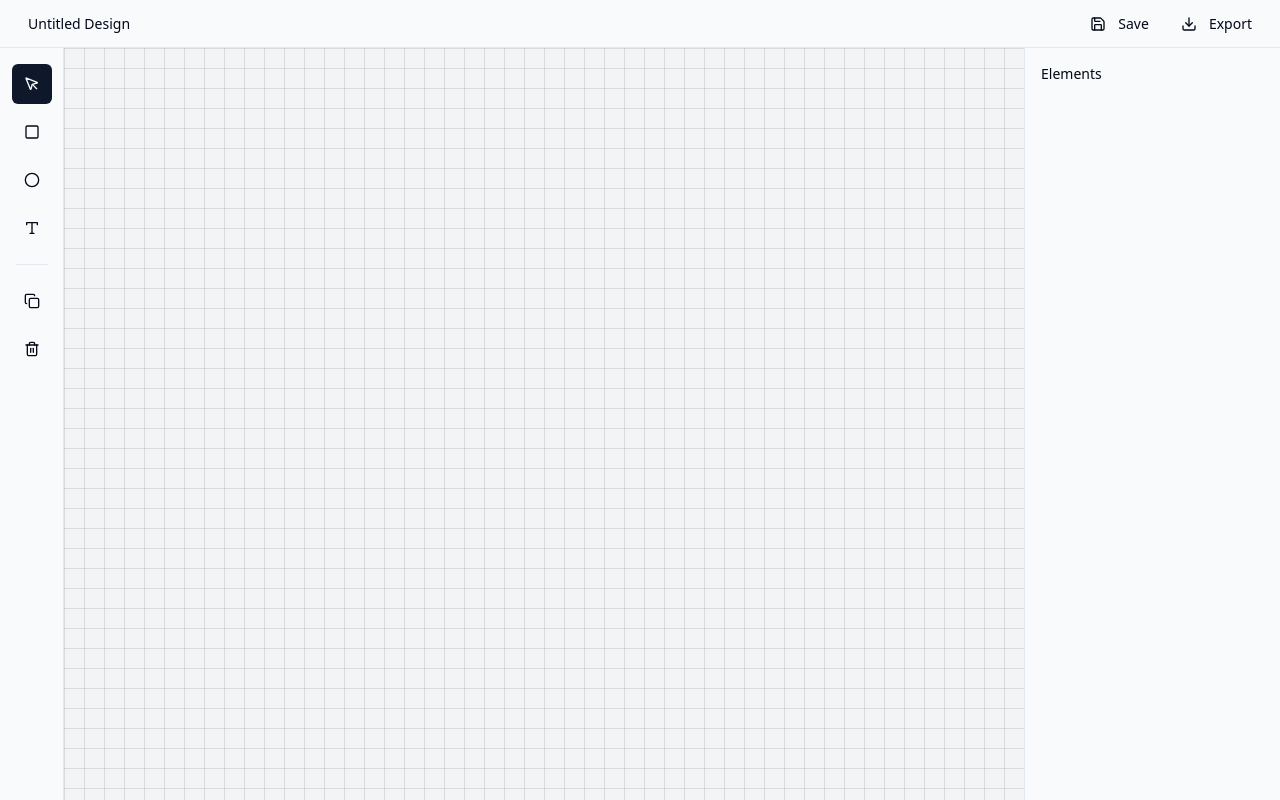
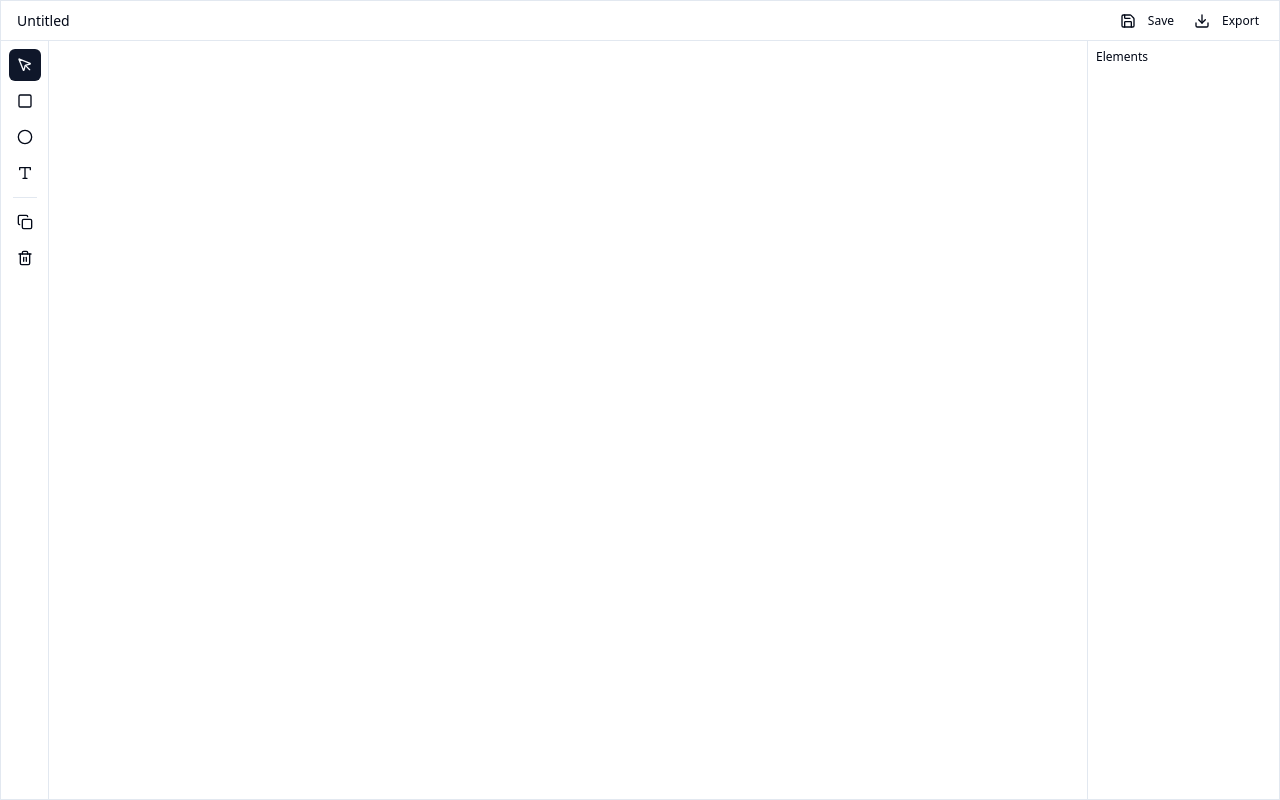
Before and after one commit to shahzaib198-arch/bill-share-circle, a React (Vite) app: page /figma in a window 1280 px wide. Built offline with nearby package versions, Linux system fonts and the light colour scheme.

Commit message:
Refactor: Simplify Figma UI and implement use cases
Simplified the Figma UI design to be as minimal as possible. Implemented core use cases: element creation (rectangle, circle, text), selection, delete, duplicate, save, and export.

```diff
--- a/src/components/figma/FigmaUI.tsx
+++ b/src/components/figma/FigmaUI.tsx
@@ -27,7 +27,7 @@ interface Element {
 const FigmaUI = () => {
   const [elements, setElements] = useState<Element[]>([]);
   const [selectedTool, setSelectedTool] = useState<'select' | 'rectangle' | 'circle' | 'text'>('select');
-  const [fileName, setFileName] = useState('Untitled Design');
+  const [fileName, setFileName] = useState('Untitled');
 
   const tools = [
     { id: 'select', icon: MousePointer, label: 'Select' },
@@ -77,9 +77,9 @@ const FigmaUI = () => {
         type: selectedTool,
         x,
         y,
-        width: selectedTool === 'text' ? 120 : 100,
-        height: selectedTool === 'text' ? 30 : 100,
-        content: selectedTool === 'text' ? 'New Text' : undefined,
+        width: selectedTool === 'text' ? 100 : 80,
+        height: selectedTool === 'text' ? 24 : 80,
+        content: selectedTool === 'text' ? 'Text' : undefined,
         selected: true
       };
       setElements([...elements.map(el => ({ ...el, selected: false })), newElement]);
@@ -88,34 +88,32 @@ const FigmaUI = () => {
   };
 
   const saveDesign = () => {
-    console.log('Saving design:', { fileName, elements });
-    alert('Design saved!');
+    console.log('Saved:', { fileName, elements });
+    alert('Saved!');
   };
 
   const exportDesign = () => {
-    console.log('Exporting design:', { fileName, elements });
-    alert('Design exported!');
+    console.log('Exported:', { fileName, elements });
+    alert('Exported!');
   };
 
   return (
-    <div className="h-screen bg-white flex flex-col">
+    <div className="h-screen bg-white flex flex-col border">
       {/* Header */}
-      <div className="h-12 bg-gray-50 border-b flex items-center justify-between px-4">
-        <div className="flex items-center gap-4">
+      <div className="h-10 border-b flex items-center justify-between px-3">
         <Input
           value={fileName}
           onChange={(e) => setFileName(e.target.value)}
-            className="w-48 h-8 text-sm border-0 bg-transparent"
+          className="w-32 h-6 text-sm border-none shadow-none p-1"
         />
-        </div>
 
-        <div className="flex items-center gap-2">
-          <Button variant="ghost" size="sm" onClick={saveDesign}>
-            <Save className="w-4 h-4 mr-1" />
+        <div className="flex gap-1">
+          <Button variant="ghost" size="sm" onClick={saveDesign} className="h-6 px-2 text-xs">
+            <Save className="w-3 h-3 mr-1" />
             Save
           </Button>
-          <Button variant="ghost" size="sm" onClick={exportDesign}>
-            <Download className="w-4 h-4 mr-1" />
+          <Button variant="ghost" size="sm" onClick={exportDesign} className="h-6 px-2 text-xs">
+            <Download className="w-3 h-3 mr-1" />
             Export
           </Button>
         </div>
@@ -123,49 +121,41 @@ const FigmaUI = () => {
 
       <div className="flex flex-1">
         {/* Toolbar */}
-        <div className="w-16 bg-gray-50 border-r flex flex-col items-center py-4 gap-2">
+        <div className="w-12 border-r flex flex-col items-center py-2 gap-1">
           {tools.map((tool) => (
             <Button
               key={tool.id}
               variant={selectedTool === tool.id ? "default" : "ghost"}
               size="sm"
-              className="w-10 h-10 p-0"
+              className="w-8 h-8 p-0"
               onClick={() => setSelectedTool(tool.id as 'select' | 'rectangle' | 'circle' | 'text')}
             >
-              <tool.icon className="w-4 h-4" />
+              <tool.icon className="w-3 h-3" />
             </Button>
           ))}
 
-          <div className="border-t w-8 my-2" />
+          <div className="border-t w-6 my-1" />
 
-          <Button variant="ghost" size="sm" className="w-10 h-10 p-0" onClick={duplicateSelected}>
-            <Copy className="w-4 h-4" />
+          <Button variant="ghost" size="sm" className="w-8 h-8 p-0" onClick={duplicateSelected}>
+            <Copy className="w-3 h-3" />
           </Button>
-          <Button variant="ghost" size="sm" className="w-10 h-10 p-0" onClick={deleteSelected}>
-            <Trash2 className="w-4 h-4" />
+          <Button variant="ghost" size="sm" className="w-8 h-8 p-0" onClick={deleteSelected}>
+            <Trash2 className="w-3 h-3" />
           </Button>
         </div>
 
         {/* Canvas */}
-        <div className="flex-1 bg-gray-100 relative overflow-hidden">
+        <div className="flex-1 bg-white relative overflow-hidden">
           <div
             className="w-full h-full relative cursor-crosshair"
             onClick={handleCanvasClick}
-            style={{
-              backgroundImage: `
-                linear-gradient(rgba(0,0,0,0.1) 1px, transparent 1px),
-                linear-gradient(90deg, rgba(0,0,0,0.1) 1px, transparent 1px)
-              `,
-              backgroundSize: '20px 20px'
-            }}
           >
-            {/* Canvas Elements */}
             {elements.map((element) => (
               <div
                 key={element.id}
-                className={`absolute border-2 ${
-                  element.selected ? 'border-blue-500' : 'border-gray-400'
-                } cursor-move`}
+                className={`absolute border cursor-move ${
+                  element.selected ? 'border-black border-2' : 'border-gray-400'
+                }`}
                 style={{
                   left: element.x,
                   top: element.y,
@@ -180,7 +170,7 @@ const FigmaUI = () => {
                 }}
               >
                 {element.type === 'text' && (
-                  <div className="w-full h-full flex items-center justify-center text-sm">
+                  <div className="w-full h-full flex items-center justify-center text-xs">
                     {element.content}
                   </div>
                 )}
@@ -189,38 +179,35 @@ const FigmaUI = () => {
           </div>
         </div>
 
-        {/* Properties Panel */}
-        <div className="w-64 bg-gray-50 border-l p-4">
-          <div className="space-y-4">
-            <div>
-              <h3 className="text-sm font-medium mb-2">Elements</h3>
+        {/* Properties */}
+        <div className="w-48 border-l p-2">
+          <div className="text-xs font-medium mb-2">Elements</div>
           <div className="space-y-1">
             {elements.map((element) => (
               <div
                 key={element.id}
-                    className={`p-2 text-sm cursor-pointer rounded ${
-                      element.selected ? 'bg-blue-100' : 'hover:bg-gray-100'
+                className={`p-1 text-xs cursor-pointer ${
+                  element.selected ? 'bg-gray-200' : 'hover:bg-gray-100'
                 }`}
                 onClick={() => selectElement(element.id)}
               >
-                    {element.type} - {element.content || `${element.width}x${element.height}`}
+                {element.type}
               </div>
             ))}
           </div>
-            </div>
 
           {elements.some(el => el.selected) && (
-              <div>
-                <h3 className="text-sm font-medium mb-2">Properties</h3>
-                <div className="space-y-2 text-sm text-gray-600">
+            <div className="mt-4">
+              <div className="text-xs font-medium mb-2">Properties</div>
+              <div className="space-y-1 text-xs text-gray-600">
                 {(() => {
                   const selected = elements.find(el => el.selected);
                   return selected ? (
                     <>
-                        <div>X: {selected.x}px</div>
-                        <div>Y: {selected.y}px</div>
-                        <div>W: {selected.width}px</div>
-                        <div>H: {selected.height}px</div>
+                      <div>X: {selected.x}</div>
+                      <div>Y: {selected.y}</div>
+                      <div>W: {selected.width}</div>
+                      <div>H: {selected.height}</div>
                     </>
                   ) : null;
                 })()}
@@ -230,7 +217,6 @@ const FigmaUI = () => {
         </div>
       </div>
     </div>
-    </div>
   );
 };
 
```
Lines whose indentation alone changed are shown as unchanged.
